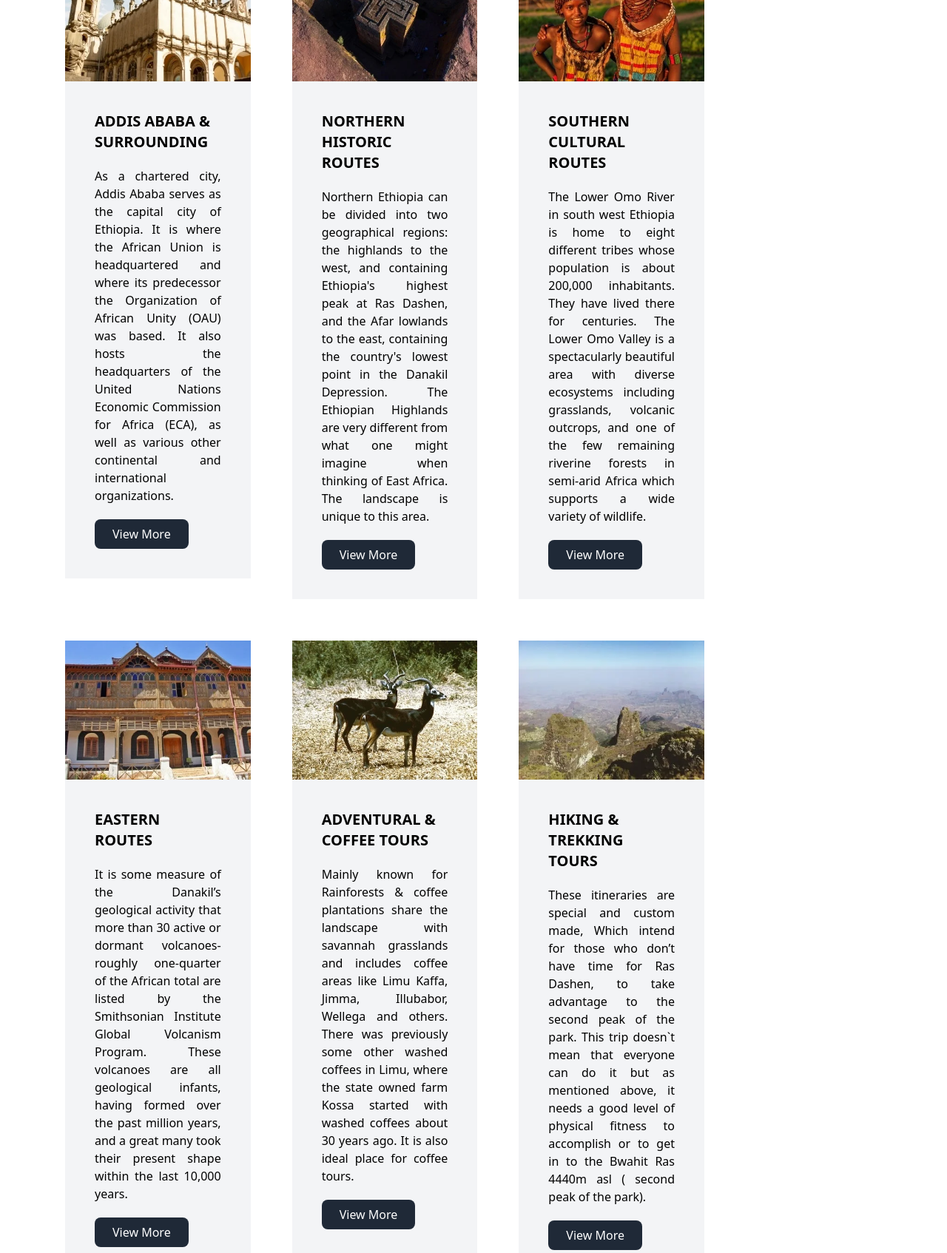
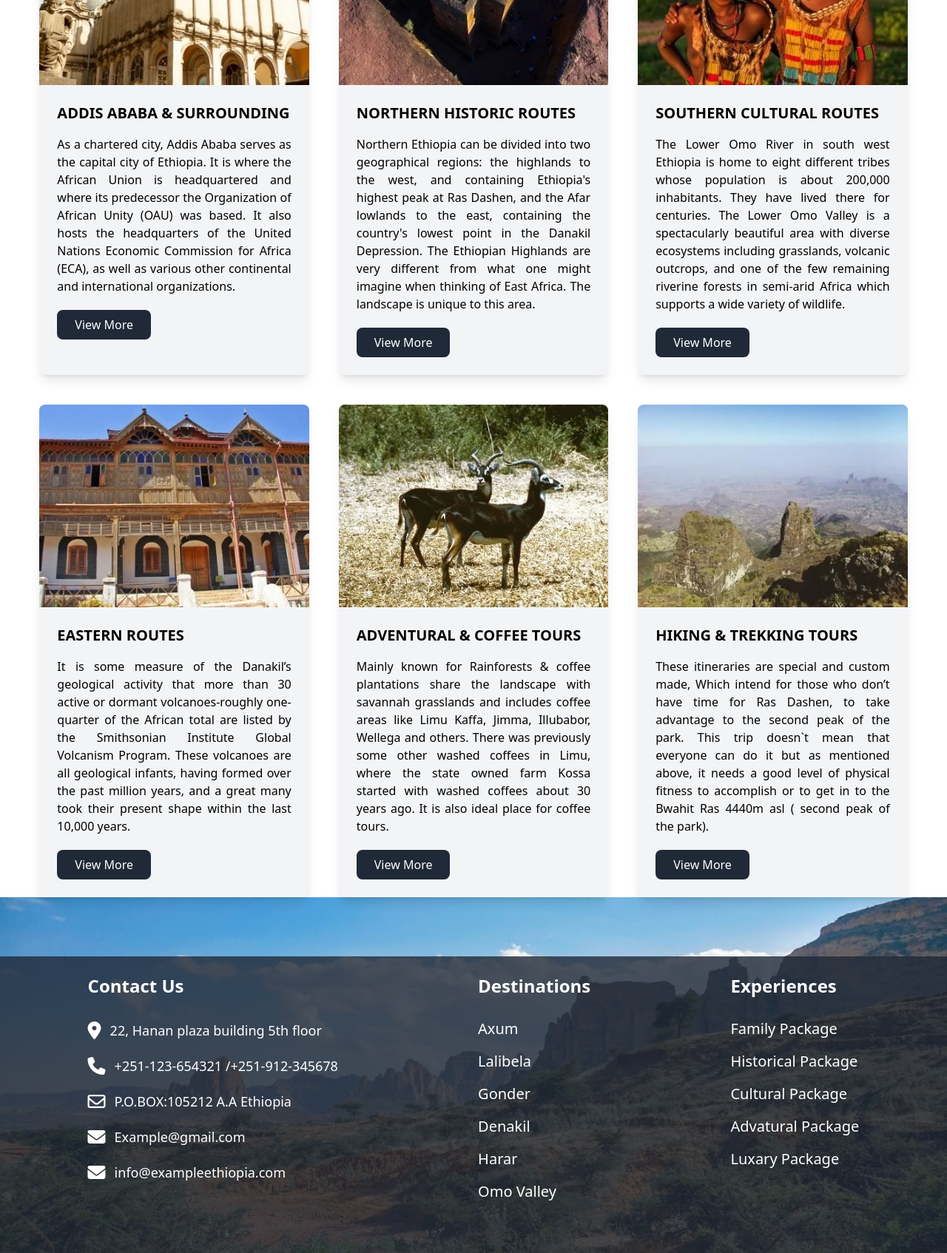
Before and after one commit to belayneh-21/tour-and-travel, a plain HTML site: page index.html in a window 1280 px wide. Shown: the part 1070-2764 px from the top of the page at 74% size. Drawn offline with nearby package versions, Linux system fonts and the light colour scheme.

Commit message:
responsive updated

```diff
--- a/index.html
+++ b/index.html
@@ -14,18 +14,28 @@
     <section
       class="w-full h-screen bg-[url('images/ethiopia-banner-1672795380.jpg')] bg-center bg-cover"
     >
-      <div class="bg-gray-800 bg-opacity-50 flex justify-around py-14">
-        <h1 class="text-white font-bold text-2xl">TOUR AND TRAVEL</h1>
-        <ul class="flex items-end text-white font-bold text-base">
+      <div
+        class="bg-gray-800 bg-opacity-50 flex justify-between items-center py-4 px-6"
+      >
+        <h1 class="text-white font-bold text-xl sm:text-2xl">
+          TOUR AND TRAVEL
+        </h1>
+        <div class="block " id="menu-button">
+          <i class="fa fa-times text-white text-2xl lg:hidden" onclick="hideMenu()"></i>
+          <ul class="hidden lg:flex text-white font-bold text-base">
             <li class="list-none px-5"><a href="index.html">HOME</a></li>
             <li class="list-none px-5"><a href="#">ABOUT US</a></li>
             <li class="list-none px-5"><a href="#">TOUR PACKAGE</a></li>
             <li class="list-none px-5"><a href="#">BOOKING</a></li>
           </ul>
         </div>
-      <div class="grid justify-center mt-96 text-white">
-        <h1 class="ml-80 text-5xl font-bold">VISIT Ethiopia</h1>
-        <p class="mx-32 pt-10">
+        <i class="fa fa-bars text-white text-2xl lg:hidden" onclick="showMenu()"></i>
+      </div>
+      <div
+        class="flex flex-col justify-center items-center h-3/4 text-center text-white"
+      >
+        <h1 class="text-3xl sm:text-5xl font-bold">VISIT ETHIOPIA</h1>
+        <p class="mx-4 sm:mx-32 pt-6 sm:pt-10">
           Lorem ipsum dolor sit amet consectetur adipisicing elit. Iste quod
           maxime accusamus quidem quos,
         </p>
@@ -33,73 +43,72 @@
     </section>
 
     <!-- Popular Destination in Ethiopia -->
-    <section class="destination w-3/4 align-middle mx-10">
-      <div class="m-10">
-        <h1 class="ml-80 text-5xl font-bold">
-          POPULAR DESTINATION IN ETHIOPIA
-        </h1>
-        <div class="row grid grid-cols-1 md:grid-cols-2 lg:grid-cols-3 gap-10">
-          <div class="m-2">
+    <section class="m-auto mt-10 w-11/12 md-4/5">
+      <div class="text-center mb-10">
+        <h1 class="text-2xl font-bold">POPULAR DESTINATION IN ETHIOPIA</h1>
+      </div>
+      <div class="grid grid-cols-1 md:grid-cols-2 lg:grid-cols-3 gap-10">
+        <!-- destination card -->
+        <div class="bg-gray-100 rounded-lg overflow-hidden shadow-lg">
           <img class="w-full" src="images/sheger.webp" />
-            <div class="p-10 bg-gray-100 box-border">
-              <h2 class="pb-5 text-xl font-bold">ADDIS ABABA & SURROUNDING</h2>
-              <p class="leading-6 text-justify">
+          <div class="p-6">
+            <h2 class="text-xl font-bold">ADDIS ABABA & SURROUNDING</h2>
+            <p class="leading-6 text-justify mt-4">
               As a chartered city, Addis Ababa serves as the capital city of
-                Ethiopia. It is where the African Union is headquartered and
-                where its predecessor the Organization of African Unity (OAU)
-                was based. It also hosts the headquarters of the United Nations
-                Economic Commission for Africa (ECA), as well as various other
-                continental and international organizations.
+              Ethiopia. It is where the African Union is headquartered and where
+              its predecessor the Organization of African Unity (OAU) was based.
+              It also hosts the headquarters of the United Nations Economic
+              Commission for Africa (ECA), as well as various other continental
+              and international organizations.
             </p>
             <button class="mt-5 bg-gray-800 text-white px-6 py-2 rounded-lg">
               View More
             </button>
           </div>
         </div>
-          <div class="m-2">
+        <div class="bg-gray-100 rounded-lg overflow-hidden shadow-lg">
           <img class="w-full" src="images/lalibela.webp" />
-            <div class="p-10 bg-gray-100 box-border">
-              <h2 class="pb-5 text-xl font-bold">NORTHERN HISTORIC ROUTES</h2>
-              <p class="leading-6 text-justify">
+          <div class="p-6">
+            <h2 class="text-xl font-bold">NORTHERN HISTORIC ROUTES</h2>
+            <p class="leading-6 text-justify mt-4">
               Northern Ethiopia can be divided into two geographical regions:
-                the highlands to the west, and containing Ethiopia's highest
-                peak at Ras Dashen, and the Afar lowlands to the east,
-                containing the country's lowest point in the Danakil Depression.
-                The Ethiopian Highlands are very different from what one might
-                imagine when thinking of East Africa. The landscape is unique to
-                this area.
+              the highlands to the west, and containing Ethiopia's highest peak
+              at Ras Dashen, and the Afar lowlands to the east, containing the
+              country's lowest point in the Danakil Depression. The Ethiopian
+              Highlands are very different from what one might imagine when
+              thinking of East Africa. The landscape is unique to this area.
             </p>
             <button class="mt-5 bg-gray-800 text-white px-6 py-2 rounded-lg">
               View More
             </button>
           </div>
         </div>
-          <div class="m-2">
+        <div class="bg-gray-100 rounded-lg overflow-hidden shadow-lg">
           <img class="w-full" src="images/northern.webp" />
-            <div class="p-10 bg-gray-100 box-border">
-              <h2 class="pb-5 text-xl font-bold">SOUTHERN CULTURAL ROUTES</h2>
-              <p class="leading-6 text-justify">
+          <div class="p-6">
+            <h2 class="text-xl font-bold">SOUTHERN CULTURAL ROUTES</h2>
+            <p class="leading-6 text-justify mt-4">
               The Lower Omo River in south west Ethiopia is home to eight
               different tribes whose population is about 200,000 inhabitants.
               They have lived there for centuries. The Lower Omo Valley is a
               spectacularly beautiful area with diverse ecosystems including
               grasslands, volcanic outcrops, and one of the few remaining
-                riverine forests in semi-arid Africa which supports a wide
-                variety of wildlife.
+              riverine forests in semi-arid Africa which supports a wide variety
+              of wildlife.
             </p>
             <button class="mt-5 bg-gray-800 text-white px-6 py-2 rounded-lg">
               View More
             </button>
           </div>
         </div>
-          <div class="m-2">
+        <div class="bg-gray-100 rounded-lg overflow-hidden shadow-lg">
           <img class="w-full" src="images/eastern.webp" />
-            <div class="p-10 bg-gray-100 box-border">
-              <h2 class="pb-5 text-xl font-bold">EASTERN ROUTES</h2>
-              <p class="leading-6 text-justify">
-                It is some measure of the Danakil’s geological activity that
-                more than 30 active or dormant volcanoes-roughly one-quarter of
-                the African total are listed by the Smithsonian Institute Global
+          <div class="p-6">
+            <h2 class="text-xl font-bold">EASTERN ROUTES</h2>
+            <p class="leading-6 text-justify mt-4">
+              It is some measure of the Danakil’s geological activity that more
+              than 30 active or dormant volcanoes-roughly one-quarter of the
+              African total are listed by the Smithsonian Institute Global
               Volcanism Program. These volcanoes are all geological infants,
               having formed over the past million years, and a great many took
               their present shape within the last 10,000 years.
@@ -109,14 +118,14 @@
             </button>
           </div>
         </div>
-          <div class="m-2">
+        <div class="bg-gray-100 rounded-lg overflow-hidden shadow-lg">
           <img class="w-full" src="images/adventtural.webp" />
-            <div class="p-10 bg-gray-100 box-border">
-              <h2 class="pb-5 text-xl font-bold">ADVENTURAL & COFFEE TOURS</h2>
-              <p class="leading-6 text-justify">
+          <div class="p-6">
+            <h2 class="text-xl font-bold">ADVENTURAL & COFFEE TOURS</h2>
+            <p class="leading-6 text-justify mt-4">
               Mainly known for Rainforests & coffee plantations share the
-                landscape with savannah grasslands and includes coffee areas
-                like Limu Kaffa, Jimma, Illubabor, Wellega and others. There was
+              landscape with savannah grasslands and includes coffee areas like
+              Limu Kaffa, Jimma, Illubabor, Wellega and others. There was
               previously some other washed coffees in Limu, where the state
               owned farm Kossa started with washed coffees about 30 years ago.
               It is also ideal place for coffee tours.
@@ -126,22 +135,21 @@
             </button>
           </div>
         </div>
-          <div class="m-2">
+        <div class="bg-gray-100 rounded-lg overflow-hidden shadow-lg">
           <img class="w-full" src="images/hiking.webp" />
-            <div class="p-10 bg-gray-100 box-border">
-              <h2 class="pb-5 text-xl font-bold">HIKING & TREKKING TOURS</h2>
-              <p class="leading-6 text-justify">
+          <div class="p-6">
+            <h2 class="text-xl font-bold">HIKING & TREKKING TOURS</h2>
+            <p class="leading-6 text-justify mt-4">
               These itineraries are special and custom made, Which intend for
-                those who don’t have time for Ras Dashen, to take advantage to
-                the second peak of the park. This trip doesn`t mean that
-                everyone can do it but as mentioned above, it needs a good level
-                of physical fitness to accomplish or to get in to the Bwahit Ras
-                4440m asl ( second peak of the park).
+              those who don’t have time for Ras Dashen, to take advantage to the
+              second peak of the park. This trip doesn`t mean that everyone can
+              do it but as mentioned above, it needs a good level of physical
+              fitness to accomplish or to get in to the Bwahit Ras 4440m asl (
+              second peak of the park).
             </p>
             <button class="mt-5 bg-gray-800 text-white px-6 py-2 rounded-lg">
               View More
             </button>
-            </div>
           </div>
         </div>
       </div>
@@ -150,34 +158,35 @@
     <!-- footer section -->
 
     <section
-      class="footer w-full bg-[url('images/gerhalta-mountains-tigray.webp')] bg-cover bg-center pt-40"
+      class="w-full bg-[url('images/gerhalta-mountains-tigray.webp')] bg-cover bg-center pt-20 pb-10"
     >
-      <div class="flex justify-evenly pb-40">
-        <div class="text-white text-xl">
-          <h3 class="font-bold text-white text-3xl pb-5">Contact Us</h3>
-          <div class="flex py-3">
-            <i class="fa-solid fa-location-dot pr-5 text-2xl"></i>
+      <div class="bg-gray-800 bg-opacity-80 p-6">
+        <div class="flex flex-wrap justify-around pb-10">
+          <div class="text-white text-lg mb-6">
+            <h3 class="font-bold text-2xl pb-5">Contact Us</h3>
+            <div class="flex items-center py-2">
+              <i class="fa-solid fa-location-dot pr-3 text-2xl"></i>
               <p>22, Hanan plaza building 5th floor</p>
             </div>
-          <div class="flex py-3">
-            <i class="fa-solid fa-phone pr-5 text-2xl"></i>
+            <div class="flex items-center py-2">
+              <i class="fa-solid fa-phone pr-3 text-2xl"></i>
               <p>+251-123-654321 /+251-912-345678</p>
             </div>
-          <div class="flex py-3">
-            <i class="fa-regular fa-envelope pr-5 text-2xl"></i>
+            <div class="flex items-center py-2">
+              <i class="fa-regular fa-envelope pr-3 text-2xl"></i>
               <p>P.O.BOX:105212 A.A Ethiopia</p>
             </div>
-          <div class="flex py-3">
-            <i class="fa-solid fa-envelope pr-5 text-2xl"></i>
+            <div class="flex items-center py-2">
+              <i class="fa-solid fa-envelope pr-3 text-2xl"></i>
               <p>Example@gmail.com</p>
             </div>
-          <div class="flex py-3">
-            <i class="fa-solid fa-envelope pr-5 text-2xl"></i>
+            <div class="flex items-center py-2">
+              <i class="fa-solid fa-envelope pr-3 text-2xl"></i>
               <p>info@exampleethiopia.com</p>
             </div>
           </div>
-        <div class="text-white text-xl">
-          <h3 class="font-bold text-white text-3xl pb-5">Destinations</h3>
+          <div class="text-white text-xl mb-6">
+            <h3 class="font-bold text-2xl pb-5">Destinations</h3>
             <ul>
               <li class="py-2">Axum</li>
               <li class="py-2">Lalibela</li>
@@ -187,41 +196,40 @@
               <li class="py-2">Omo Valley</li>
             </ul>
           </div>
-        <div class="text-white text-xl">
-          <h3 class="font-bold text-white text-3xl pb-5">Experiences</h3>
-          <div class="py-2"><a href="">Family Package</a></div>
-          <div class="py-2"><a href="">Historical Package</a></div>
-          <div class="py-2"><a href="">Cultural Package</a></div>
-          <div class="py-2"><a href="">Advatural Package</a></div>
-          <div class="py-2"><a href="">Luxary Package</a></div>
+          <div class="text-white text-xl mb-6">
+            <h3 class="font-bold text-2xl pb-5">Experiences</h3>
+            <ul>
+              <li class="py-2"><a href="#">Family Package</a></li>
+              <li class="py-2"><a href="#">Historical Package</a></li>
+              <li class="py-2"><a href="#">Cultural Package</a></li>
+              <li class="py-2"><a href="#">Advatural Package</a></li>
+              <li class="py-2"><a href="#">Luxary Package</a></li>
+            </ul>
           </div>
         </div>
-      <div class="bg-gray-800 w-full h-40 content-center bg-opacity-80">
-        <ul class="flex justify-center text-2xl text-white">
-          <li class="pl-5">
+        <div class="flex justify-center text-2xl text-white space-x-6">
           <a href="#"><i class="fa-brands fa-facebook"></i></a>
-          </li>
-          <li class="pl-5">
           <a href="#"><i class="fa-brands fa-twitter"></i></a>
-          </li>
-          <li class="pl-5">
           <a href="#"><i class="fa-brands fa-instagram"></i></a>
-          </li>
-          <li class="pl-5">
           <a href="#"><i class="fa-brands fa-linkedin"></i></a>
-          </li>
-          <li class="pl-5">
           <a href="#"><i class="fa-brands fa-telegram"></i></a>
-          </li>
-          <li class="pl-5">
           <a href="#"><i class="fa-brands fa-youtube"></i></a>
-          </li>
-        </ul>
-        <p class="text-white flex justify-center pt-5">
+        </div>
+        <p class="text-white text-center mt-5">
           &copy; <span id="year" class="font-bold"> 2024 </span> KurazTech. All
           rights reserved.
         </p>
       </div>
     </section>
+
+    <script>
+      const menu = document
+        .getElementById("menu-button")
+        .addEventListener("click", showMenu);
+      function showMenu() {
+        const menu = document.querySelector("ul");
+        menu.classList.toggle("hidden");
+      }
+    </script>
   </body>
 </html>
```
Lines whose indentation alone changed are shown as unchanged.
